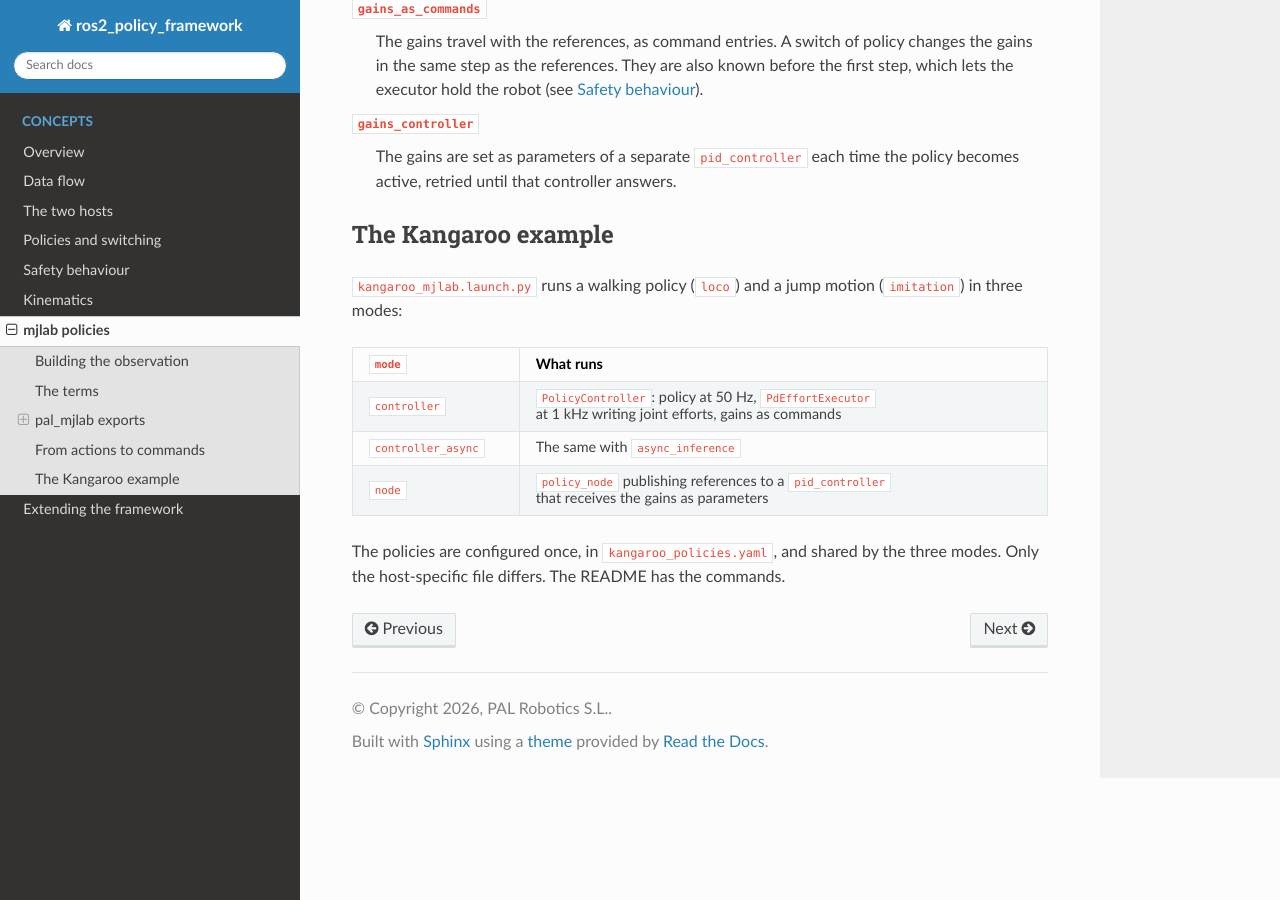
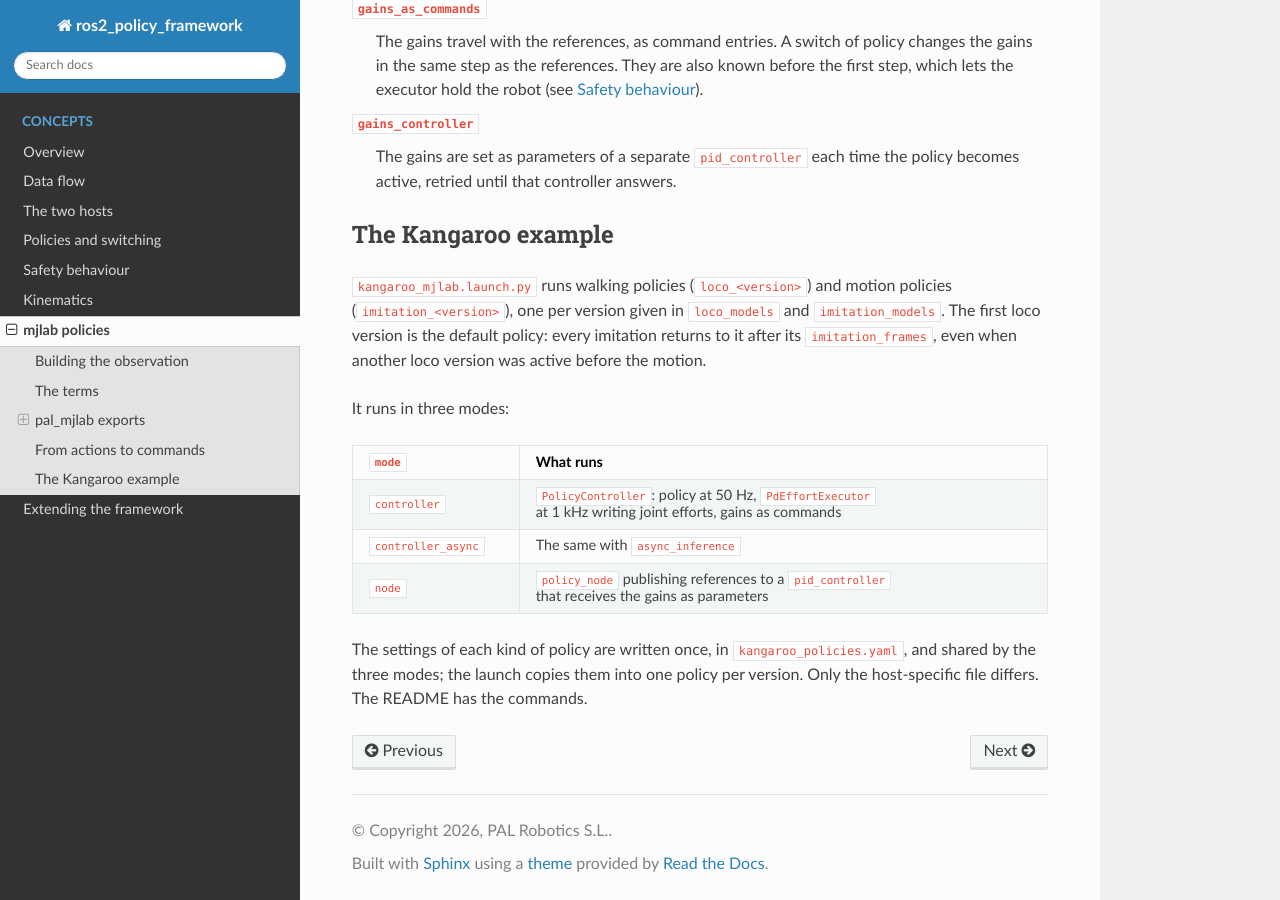
Before and after one commit to saikishor/ros2_policy_framework, a Sphinx documentation site: the page built from docs/mjlab.rst, in a window 1280 px wide and 900 px high, scrolled down 3208 px. Built offline with Sphinx 7.4.7 and the Read the Docs theme 3.1.0, drawn with Linux system fonts in a browser that asks for light colours.

Commit message:
Document the loco and imitation version lists of the Kangaroo launch

```diff
--- a/docs/mjlab.rst
+++ b/docs/mjlab.rst
@@ -210,8 +210,12 @@ These are *references* for a joint PD loop. The gains of that loop are part of t
 The Kangaroo example
 --------------------
 
-``kangaroo_mjlab.launch.py`` runs a walking policy (``loco``) and a jump motion
-(``imitation``) in three modes:
+``kangaroo_mjlab.launch.py`` runs walking policies (``loco_<version>``) and motion policies
+(``imitation_<version>``), one per version given in ``loco_models`` and ``imitation_models``.
+The first loco version is the default policy: every imitation returns to it after its
+``imitation_frames``, even when another loco version was active before the motion.
+
+It runs in three modes:
 
 .. list-table::
    :header-rows: 1
@@ -228,5 +232,5 @@ The Kangaroo example
      - ``policy_node`` publishing references to a ``pid_controller`` that receives the gains
        as parameters
 
-The policies are configured once, in ``kangaroo_policies.yaml``, and shared by the three
-modes. Only the host-specific file differs. The README has the commands.
+The settings of each kind of policy are written once, in ``kangaroo_policies.yaml``, and
+shared by the three modes; the launch copies them into one policy per version. Only the host-specific file differs. The README has the commands.
```
Also changed, not shown: README.md (+16 -4 lines).
